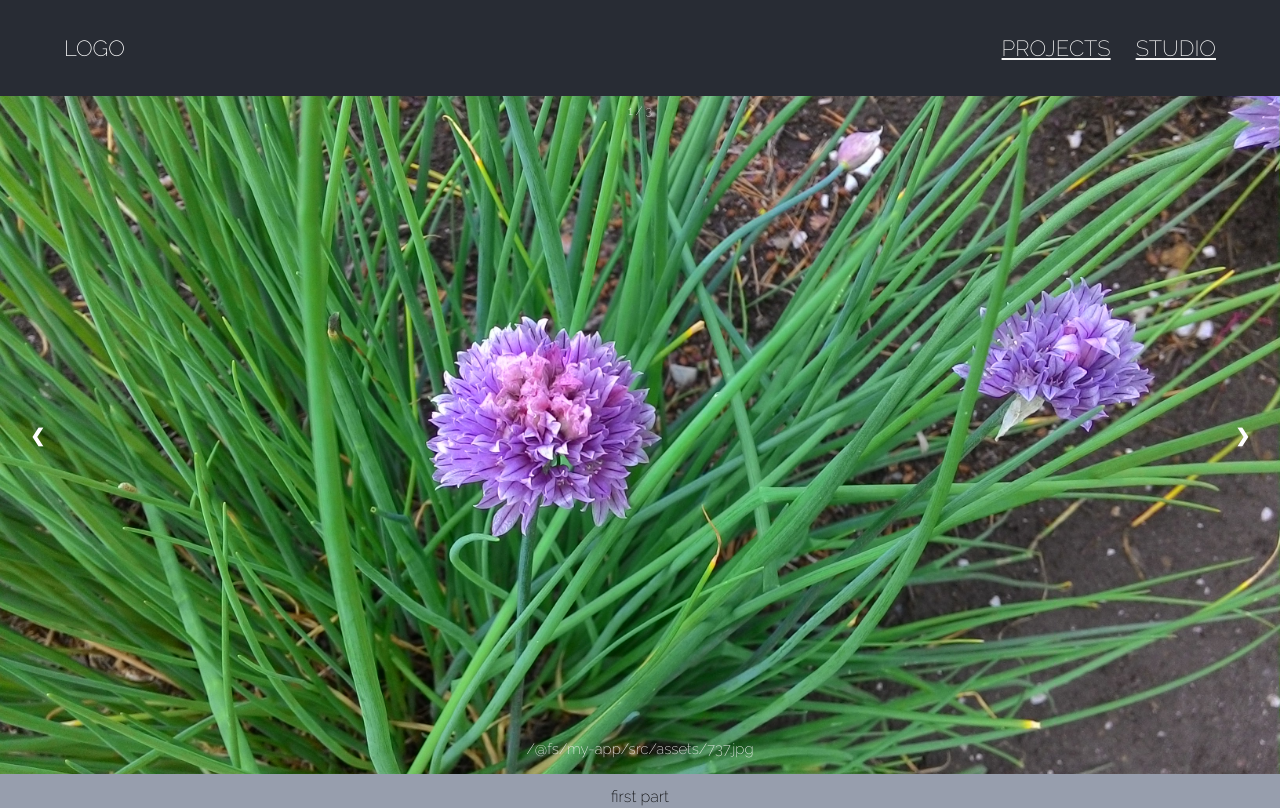
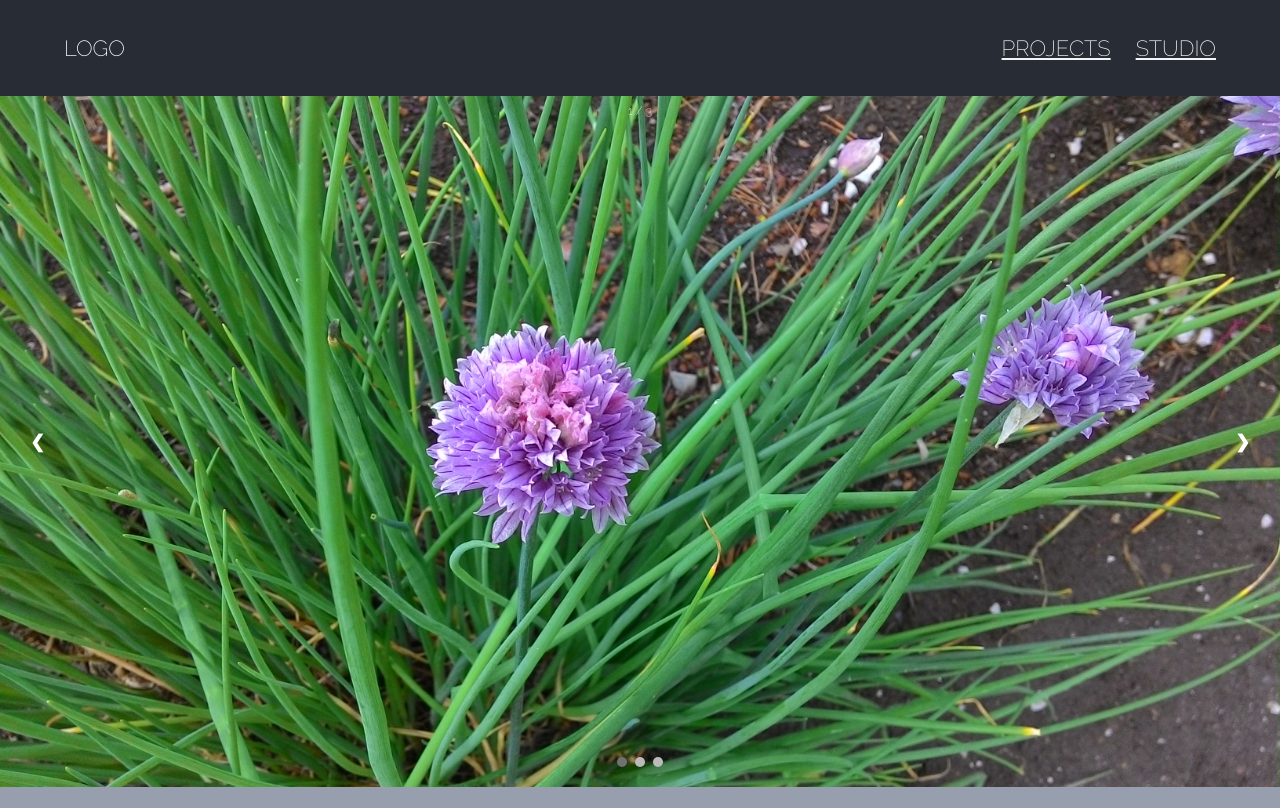
Before and after one commit to ttingchen/WebPractice1, a React (Create React App) app in the folder my-app/: page / in a window 1280 px wide. Shown: the top 808 px of the page. Built offline with nearby package versions, Linux system fonts and the light colour scheme.

Commit message:
add dots

```diff
--- a/my-app/src/App.css
+++ b/my-app/src/App.css
@@ -31,8 +31,8 @@
 }
 .Sec-picture {
   background-color: #979ead;
-  min-height: calc(88vh - 2vw);
-  padding: 1vw;
+  min-height: 100vh;
+  padding: 10vw;
 }
 
 .App-originheader {
@@ -61,7 +61,7 @@
 
 /* Slideshow container */
 .slideshow-container {
-  max-height: calc(88vh - 2vw);
+  max-height: calc(88vh - 1vw);
   position: relative;
   margin: auto;
   display: flex;
@@ -70,7 +70,6 @@
   justify-content: center;
 }
 
-/* Hide the images by default */
 .mySlides {
   display: flex;
   justify-content: center;
@@ -131,3 +130,27 @@
   position: absolute;
   top: 0;
 }
+
+.dot-container {
+  font-size: 15px;
+  padding: 8px 12px;
+  position: absolute;
+  bottom: 8px;
+  width: 100%;
+  text-align: center;
+}
+
+.dot {
+  cursor: pointer;
+  height: 10px;
+  width: 10px;
+  margin: 0 4px;
+  background-color: #bbb;
+  border-radius: 50%;
+  display: inline-block;
+  transition: background-color 0.6s ease;
+}
+
+.active, .dot:hover {
+  background-color: #717171;
+}
--- a/my-app/src/App.js
+++ b/my-app/src/App.js
@@ -21,7 +21,11 @@ function App() {
         <div className="mySlides fade">
           <div className="numbertext">1 / 3</div>
           <img className="slide-img" src={showSlides()} alt="Picture1"/>
-          <div className="text">{showSlides()}</div>
+        </div>
+        <div className="dot-container">
+          <span className="dot active"></span>
+          <span className="dot"></span>
+          <span className="dot"></span>
         </div>
 
         <a className="prev" onClick={minusSlides}>&#10094;</a>
@@ -31,7 +35,7 @@ function App() {
       <div className="Sec-picture">
         first part
       </div>
-      <h1> hello, {formatName(user)} !</h1>
+      <h1> hello, {formatName(user1)} !</h1>
       <h2> It is { new Date().toLocaleTimeString()}.</h2>
     </div>
   );
@@ -42,32 +46,41 @@ function formatName(user) {
   //`${user.firstName} ${user.lastName}`
 }
 
-const user = {
+const user1 = {
   firstName: 'ttt',
   lastName: 'ing'
 };
 
 var slideIndex = 1;
+const picNum = 3;
+var dots;
 
 // Next/previous controls
 function minusSlides() {
-  slideIndex = (slideIndex - 1) % 3;
-  if(slideIndex == 0){
-    slideIndex = 3;
+  dots = document.getElementsByClassName("dot");
+  dots[slideIndex-1].className="dot";
+  slideIndex = (slideIndex - 1) % picNum;
+  if(slideIndex === 0){
+    slideIndex = picNum;
   }
   showSlides();
 }
 
 function plusSlides() {
-  slideIndex = slideIndex % 3 + 1;
+  dots = document.getElementsByClassName("dot");
+  dots[slideIndex-1].className="dot";
+  slideIndex = slideIndex % picNum + 1;
   showSlides();
 }
 
 function showSlides() {
-  if(slideIndex == 1){
+  if(dots!=null){
+    dots[slideIndex-1].className="dot active";
+  }
+  if(slideIndex === 1){
     return pic1;
   }
-  if(slideIndex == 2){
+  if(slideIndex === 2){
     return pic2;
   }
   return pic3;
```
Also changed, not shown: 1 other file (tests, documents, lock files or other folders).
